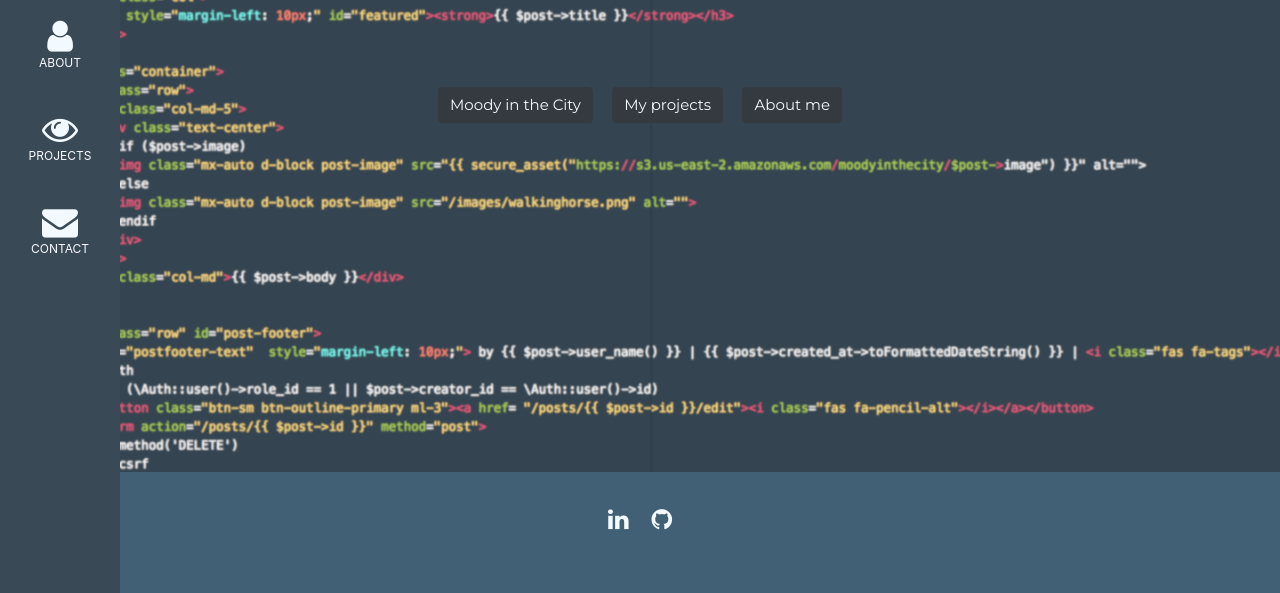
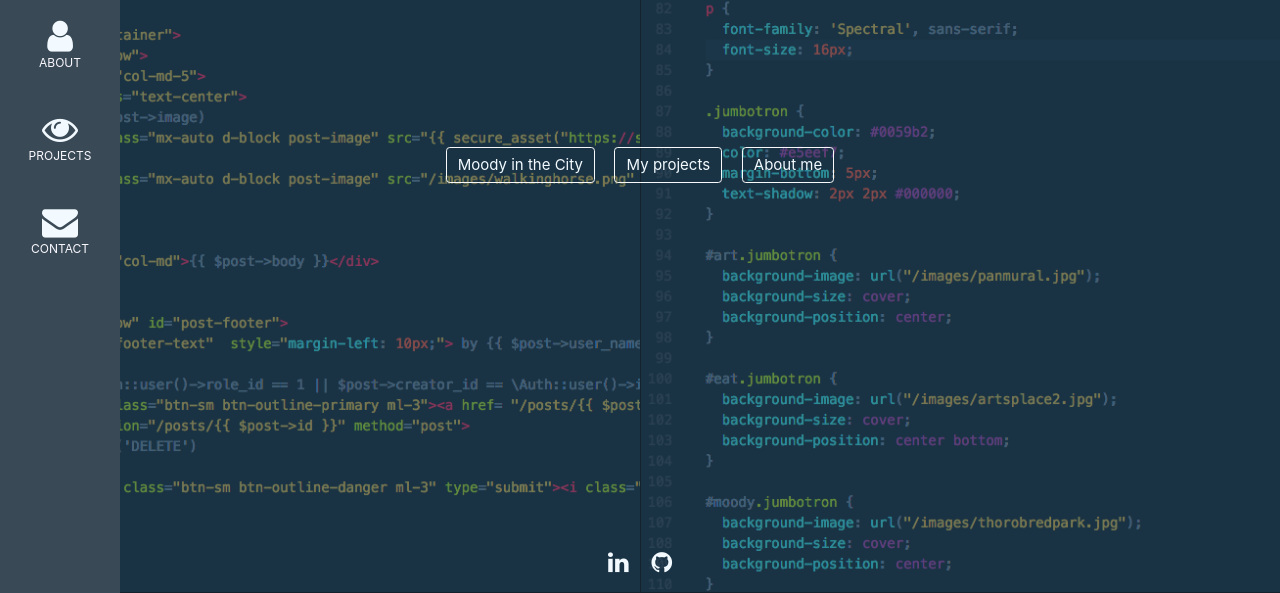
Before and after one commit to KarKunze/karkunze.github.io, a website: page index.html in a window 1280 px wide. Shown: the part 207-800 px from the top of the page. Drawn offline with nearby package versions, Linux system fonts and the light colour scheme.

Commit message:
change image and buttons

```diff
--- a/css/styles.css
+++ b/css/styles.css
@@ -1,17 +1,16 @@
 body {
   background-color: #415F75;
 }
+html, body {
+    height:100%;
+}
 
-.jumbotron {
-  padding-top: 100px;
-  text-align: center;
-  font-family: "Montserrat", sans-serif;
-  background-image:url("../images/codepic.png");
-  height: 500px;
-  background-position: center right;
+.container-fluid {
+  background-image:url("../images/codegimp.png");
   background-size: cover;
   background-repeat: no-repeat;
-
+  background-position: center;
+  height: 100%;
 }
 
 
@@ -57,17 +56,18 @@ p {
 
 footer, footer + a {
   color: #91AFC7;
-
+  position: absolute;
+  margin-left: auto;
+  margin-right: auto;
+  left: 0;
+  right: 0;
+  bottom: 0;
+  z-index: 100;
 };
 
 .Projects {
   text-align: center;
 }
-
-/* .carousel-caption {
-  background-color: #415F75;
-  opacity: 0.8;
-} */
 
 .carousel-item img {
   max-height: 400px;
--- a/index.html
+++ b/index.html
@@ -44,58 +44,29 @@
       <a href="mailto:karlalkunze@gmail.com" class="w3-bar-item w3-button" style="width:25% !important">CONTACT</a>
     </div>
   </div>
-
+  <!-- <h1 class="w3-center">Karla Kunze</h1>
+  <h3 class="w3-center">Web Developer</h3> -->
+  <div class="container-fluid">
     <!-- Page Content -->
     <div class="w3-padding-large" id="main">
       <!-- Header/Home -->
-    <header class="w3-container w3-padding-16 w3-center" id="home">
+      <header class="w3-container w3-padding-64 w3-center" id="home">
         <h1 class="w3-jumbo w3-center">Karla Kunze</h1>
         <h3>Web Developer</h3>
       </header>
-
     </div>
-
-  <div class="jumbotron jumbotron-fluid">
-    <div class="container">
-      <!-- <h1 class="display-4">Karla Kunze</h1>
-      <p class="lead">Web Developer</p> -->
-      <a href="https://moody-in-the-city.herokuapp.com/" class="btn btn-dark mx-2 mt-3">Moody in the City</a>
-      <a href="projects.html" class="btn btn-dark mx-2 mt-3">My projects</a>
-      <a href="aboutme.html" class="btn btn-dark mx-2 mt-3">About me</a>
+    <div class="w3-container w3-padding-64 w3-center">
+      <a href="https://moody-in-the-city.herokuapp.com/" class="btn btn-outline-light mx-2 mt-3">Moody in the City</a>
+      <a href="projects.html" class="btn btn-outline-light mx-2 mt-3">My projects</a>
+      <a href="aboutme.html" class="btn btn-outline-light mx-2 mt-3">About me</a>
     </div>
-  </div>
-
-
-          <!-- About Section -->
-          <!-- <div class="w3-content w3-justify w3-padding-64" id="about">
-            <h2 class="w3-padding-16">Skills</h2>
-            <p class="w3-wide"><strong>Development Skills:</strong> HTML, CSS, Bootstrap, Sass, JavaScript, PHP, Vuejs Framework, Laravel Framework, PostgreSQL, Git, Github</p>
-            <p class="w3-wide"><strong>Other Skills:</strong> Writing, editing, research, communication, planning, curriculum development</p>
-          </div> -->
-
-          <!-- Contact Section -->
-          <!-- <div class="w3-content" id="contact">
-            <h2 class="">Contact Me</h2> -->
-            <!-- <hr style="width:200px" class="w3-opacity"> -->
-
-            <!-- <div class="w3-section">
-              <a href="mailto:karlalkunze@gmail.com">
-              <p><i class="fa fa-envelope fa-fw w3-text-white w3-xxlarge w3-margin-right"> </i> Email: karlalkunze@gmail.com</p>
-            </div><br> -->
-            <!-- End Contact Section -->
-          <!-- </div> -->
-
-
-          <div class="w3-content w3-xlarge text-center">
+    <footer class="footer text-center">
+      <div class="w3-content w3-xlarge text-center w3-padding-large">
         <a href="https://www.linkedin.com/in/karlakunze/" <i class="fa fa-linkedin w3-hover-opacity w3-margin-right"></i></a>
         <a href="https://github.com/KarKunze" <i class="fa fa-github w3-hover-opacity"></i></a>
-              <!-- <br/><br/>
-            <a href="images/resume.pdf" download>
-              <i class="fa fa-download"></i> Download Resume
-            </a>
-          <!-- </div> -->
       </div>
-
+    </footer>
+  </div>
 
 
 
```
Also changed, not shown: images/codecrop.png (added), images/codegimp.png (added). Lines whose indentation alone changed are shown as unchanged.
